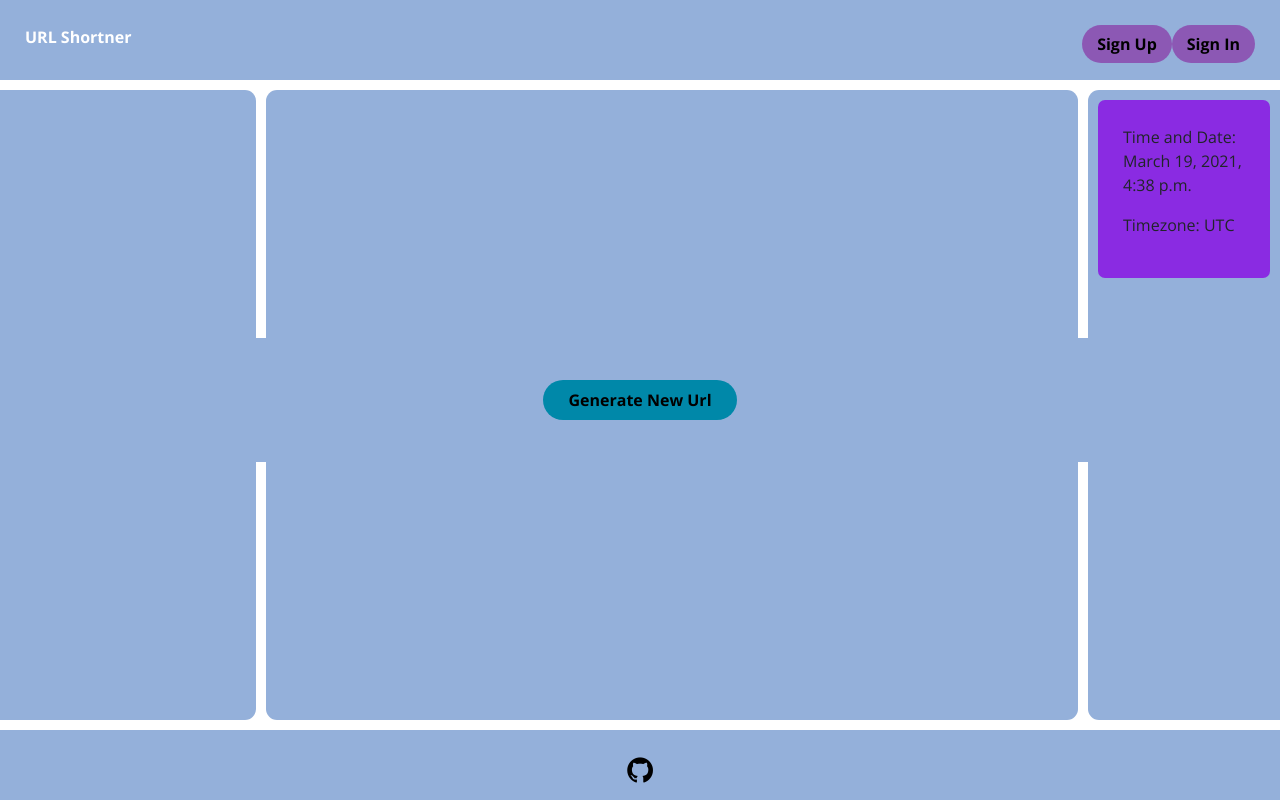
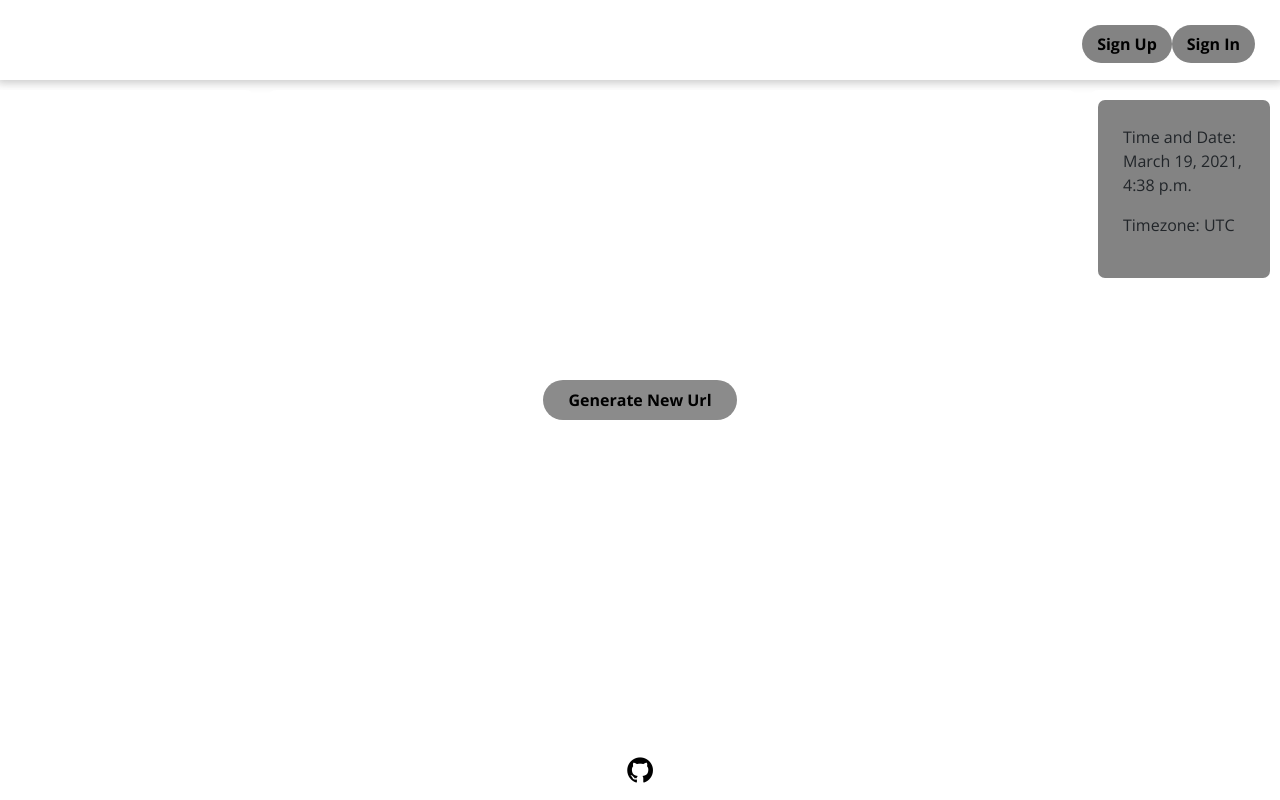
Before and after one commit to nova-sangeeth/bitsy-urlshortner, a Django app: page / in a window 1280 px wide. Run offline with Django 3.2, Linux system fonts and the light colour scheme; some libraries are stand-ins or nearby versions.

Commit message:
Changes to colors and styling.

```diff
--- a/static/style.css
+++ b/static/style.css
@@ -1,5 +1,4 @@
-@import url('https://fonts.googleapis.com/css?family=Open+Sans');
-
+@import url("https://fonts.googleapis.com/css?family=Open+Sans");
 
 body {
   display: grid;
@@ -13,13 +12,23 @@ body {
   grid-column-gap: 10px;
   height: 100vh;
   margin: 0;
-  font-family: 'Open Sans';
+  font-family: "Open Sans";
 }
-header, footer, article, nav, div {
+header {
   padding: 25px;
-  background: #94B0DA;
-
-  font-family: 'Open Sans';
+  background: #ffffff;
+  font-family: "Open Sans";
+  -webkit-box-shadow: 0px 0px 9px 3px rgba(41, 41, 41, 0.25);
+  -moz-box-shadow: 0px 0px 9px 3px rgba(41, 41, 41, 0.25);
+  box-shadow: 0px 0px 9px 3px rgba(41, 41, 41, 0.25);
+}
+footer,
+article,
+nav,
+div {
+  padding: 25px;
+  background: #ffffff;
+  font-family: "Open Sans";
 }
 #pageHeader {
   grid-area: header;
@@ -70,24 +79,23 @@ header, footer, article, nav, div {
   font-size: 30px;
 }
 
-.login-box{
-
+.login-box {
   width: 380px;
 
   position: absolute;
   top: 50%;
   left: 50%;
-    transform: translate(-50%,-50%);
+  transform: translate(-50%, -50%);
   color: rgb(43, 41, 41);
 }
-  .login-box h1{
+.login-box h1 {
   float: left;
   font-size: 40px;
   border-bottom: 6px solid #5c3fe0;
   margin-bottom: 50px;
   padding: 23px 0;
 }
-  .textbox{
+.textbox {
   width: 100%;
   overflow: hidden;
   font-size: 20px;
@@ -95,13 +103,14 @@ header, footer, article, nav, div {
   margin: 8px 0;
   border-bottom: 1px solid #2426b3;
 }
-  .textbox i{
+.textbox i {
   width: 26px;
   float: left;
   text-align: center;
 }
-  .textbox input{
+.textbox input {
   border: none;
+  border-color: #2196F3;
   outline: none;
   background: none;
   color: rgb(59, 56, 56);
@@ -110,11 +119,11 @@ header, footer, article, nav, div {
   float: left;
   margin: 0 10px;
 }
-  .btn{
+.btn {
   width: 100%;
   background: none;
 
-    border: 2px solid #4e24e6;
+  border: 2px solid #e5deff;
   color: rgb(8, 8, 8);
 
   padding: 5px;
@@ -123,10 +132,9 @@ header, footer, article, nav, div {
   margin: 12px 0;
 }
 .btn:hover {
-    background-color: rgba(0, 87, 169, 0.8);
+  background-color: rgba(129, 129, 129, 0.8);
   text-decoration: none;
 }
-
 
 .container-x {
   width: 1000px;
@@ -140,12 +148,9 @@ header, footer, article, nav, div {
   transform: translate(-50%, -50%);
 }
 
-
-
-
 .button {
   padding: 9px 25px;
-  background-color: rgba(0, 136, 169, 1);
+  background-color: rgb(139, 139, 139);
   border: none;
   cursor: pointer;
   border-radius: 50px;
@@ -155,16 +160,15 @@ header, footer, article, nav, div {
 }
 
 .button:hover {
-  background-color: rgba(236, 76, 236, 0.8);
+  background-color: rgba(201, 201, 201, 0.8);
   text-decoration: none;
 }
-
 
 a {
   font-family: "Open Sans";
   font-weight: bold;
   text-decoration: none;
-  color :black;
+  color: black;
 }
 
 .a-link {
@@ -172,7 +176,7 @@ a {
   font-weight: bold;
   font-size: 20px;
   text-decoration: none;
-  color :rgb(0, 102, 218);
+  color: rgb(0, 102, 218);
 }
 
 ul {
@@ -180,7 +184,7 @@ ul {
 }
 button {
   padding: 9px 25px;
-  background-color: #505A5B;
+  background-color: #505a5b;
   border: none;
   cursor: pointer;
   border-radius: 50px;
@@ -190,7 +194,7 @@ button {
 }
 
 button:hover {
-  background-color: rgba(0, 87, 169, 0.8);
+  background-color: rgba(143, 145, 146, 0.8);
   text-decoration: none;
 }
 
@@ -198,13 +202,12 @@ a-my-urls {
   font-family: "Open Sans";
   font-weight: bold;
   text-decoration: none;
-  color :rgb(118, 212, 41);
+  color: rgb(118, 212, 41);
 }
-
 
 .button-1 {
   padding: 9px 25px;
-  background-color: rgba(139, 67, 172, 0.8);
+  background-color: rgba(139, 139, 139, 0.8);
   border: none;
   cursor: pointer;
   border-radius: 10px;
@@ -214,18 +217,17 @@ a-my-urls {
 }
 
 .button-1:hover {
-  background-color: rgba(139, 67, 172, 0.8);
+  background-color: rgba(184, 184, 184, 0.8);
   text-decoration: none;
 }
 
-
 .patch-time-date {
   padding: 25px 25px;
-  background-color: blueviolet;
-  border: none;
+  background-color: rgb(131, 131, 131);
+  border: 1px;
+  border-color: #2426b3;
   border-radius: 7px;
 }
-
 
 .patch-message {
   padding: 25px 25px;
@@ -237,7 +239,7 @@ a-my-urls {
 .a-f-right {
   float: right;
   padding: 7px 15px;
-  background-color: rgba(139, 67, 172, 0.8);
+  background-color: rgba(131, 131, 131);
   border: none;
   cursor: pointer;
   border-radius: 25px;
```
Lines whose indentation alone changed are shown as unchanged.
